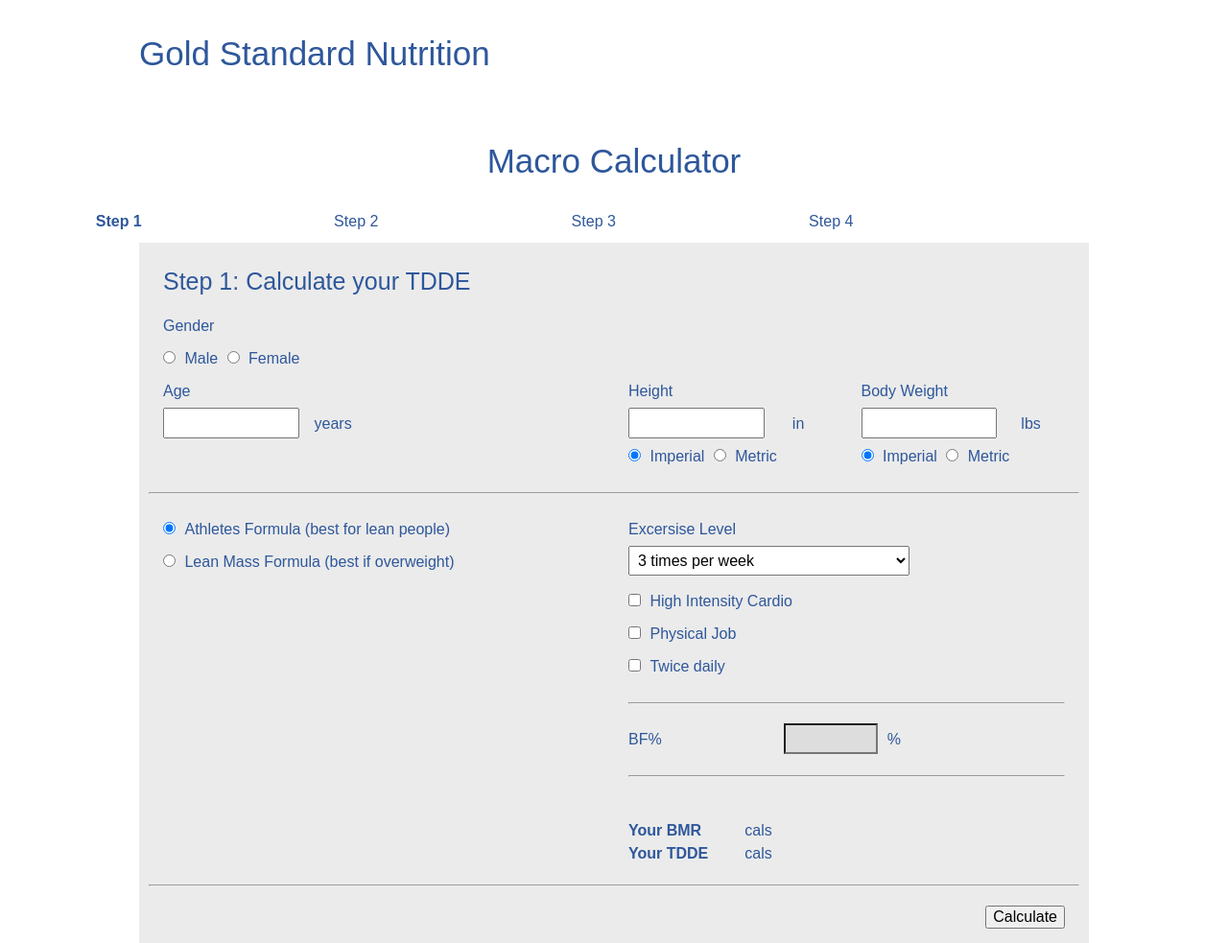
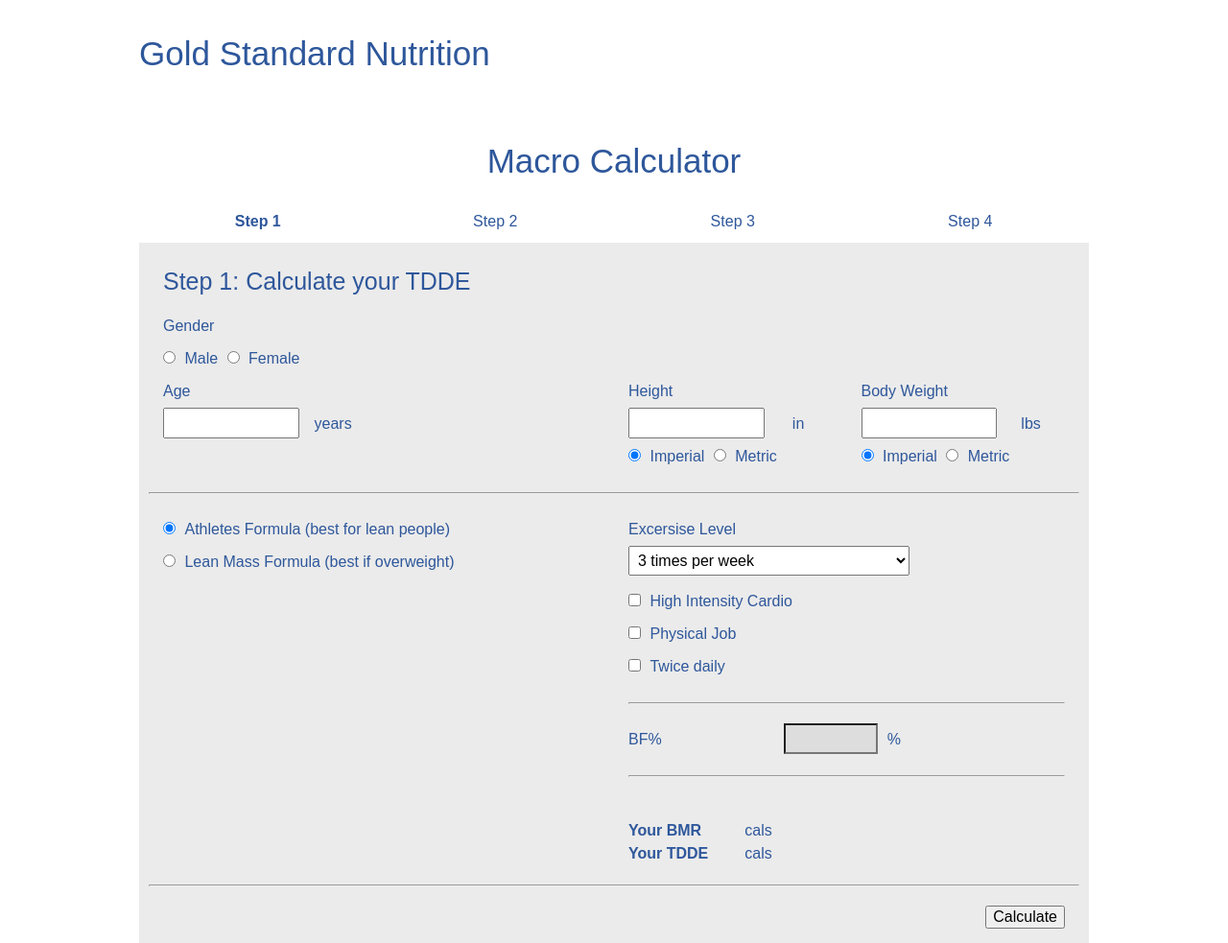
Before and after one commit to dwilliampeters/GSN-Meal-Planner, a website: page app/index.html in a window 1280 px wide. Shown: the whole page at 96% size. Drawn offline with nearby package versions, Linux system fonts and the light colour scheme.

Commit message:
Steps bar fixed position

```diff
--- a/app/index.html
+++ b/app/index.html
@@ -49,6 +49,7 @@
               </div>-->
 
               <div class="steps">
+                <div class="steps-bar">
                   <nav>
                     <ul>
                       <li class="steps-step step-1 active">
@@ -65,6 +66,7 @@
                       </li>
                     </ul>
                   </nav>
+                </div>
               </div>
 
               <section class="calculator">
--- a/app/js/app.js
+++ b/app/js/app.js
@@ -687,9 +687,9 @@ $(function () {
     console.log(docViewTop, stepsPos);
 
     if (docViewTop > stepsPos) {
-      $('.steps > nav').addClass('fixed');
+      $('.steps-bar').addClass('fixed');
     } else {
-      $('.steps > nav').removeClass('fixed');
+      $('.steps-bar').removeClass('fixed');
     }
   }
 
--- a/src/js/application.js
+++ b/src/js/application.js
@@ -63,9 +63,9 @@ $(function () {
     console.log(docViewTop, stepsPos);
 
     if (docViewTop > stepsPos) {
-      $('.steps > nav').addClass('fixed');
+      $('.steps-bar').addClass('fixed');
     } else {
-      $('.steps > nav').removeClass('fixed');
+      $('.steps-bar').removeClass('fixed');
     }
   }
 
--- a/src/scss/layout/_steps.scss
+++ b/src/scss/layout/_steps.scss
@@ -1,7 +1,7 @@
 .steps {
   text-align: center;
 
-  > nav {
+  .steps-bar {
     background: white;
     width: 100%;
 
@@ -12,8 +12,13 @@
     }
   }
 
-  > nav > ul {
+  nav {
     @include centered-content;
+    margin-left: auto;
+    margin-right: auto;
+  }
+
+  nav > ul {
     @include clearfix;
     list-style: none;
     margin: 0;
```
Also changed, not shown: src/html/views/index.html (+2 -0 lines), app/css/app.css. Lines whose indentation alone changed are shown as unchanged.
